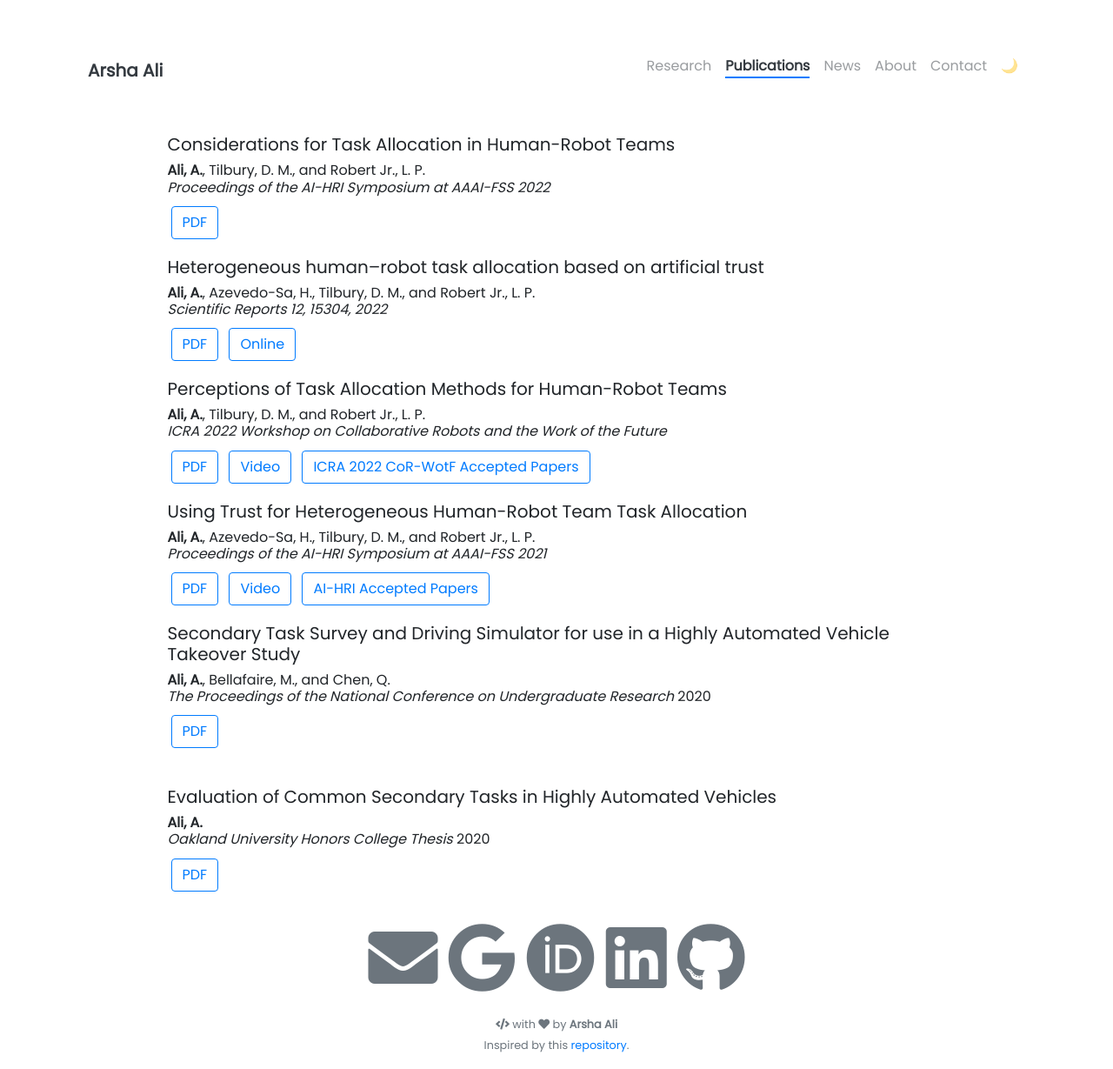
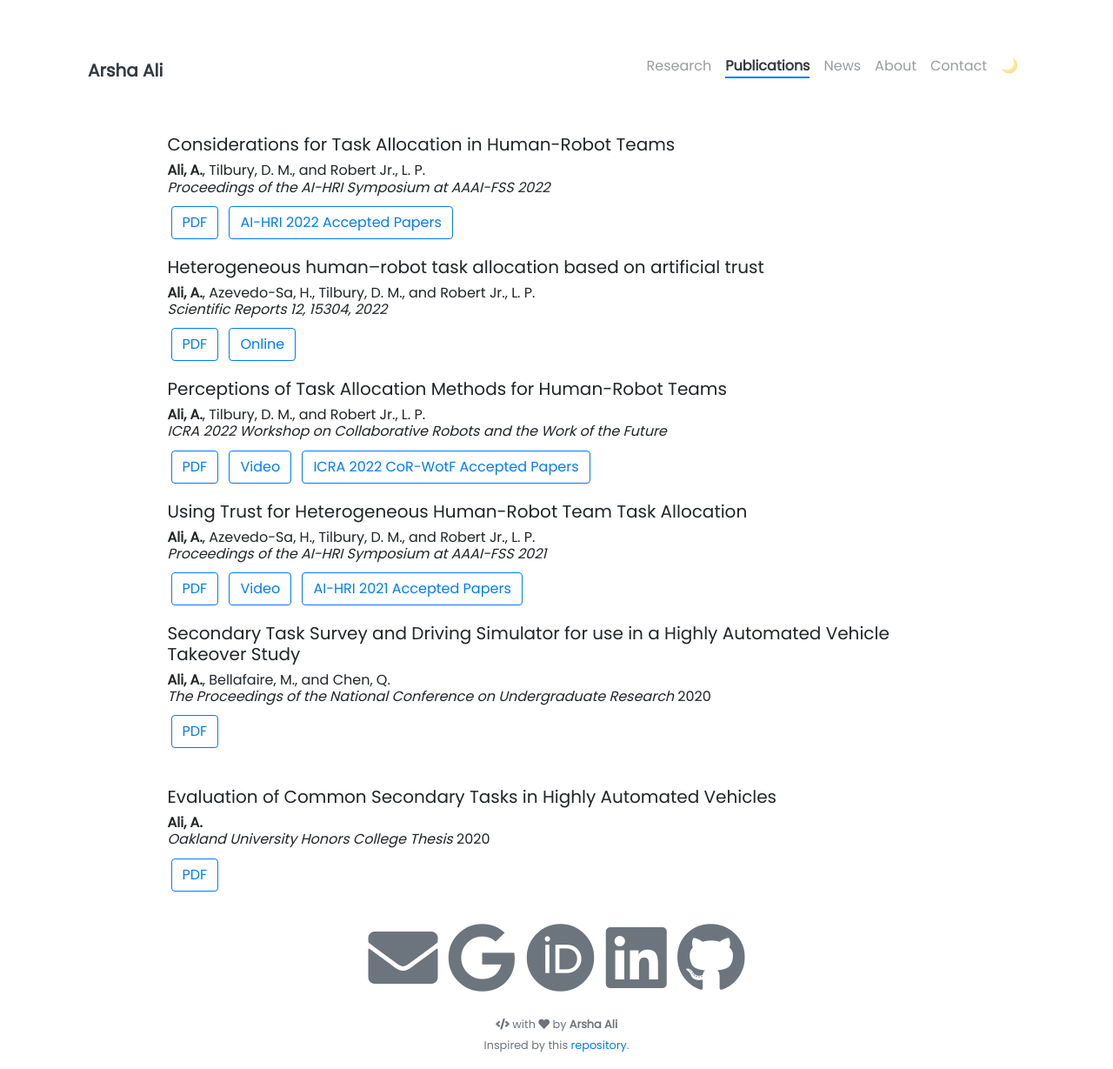
Before and after one commit to arshaali/arshaali.github.io, a Jekyll site: the page built from pages/publications.html, in a window 1280 px wide and 1229 px high. Shown: the whole window at 87% size. Built offline with Jekyll 4.4.1, drawn with Linux system fonts in a browser that asks for light colours; nearby versions of some CDN libraries.

Commit message:
Update publications.html

```diff
--- a/pages/publications.html
+++ b/pages/publications.html
@@ -37,6 +37,7 @@ a:hover, a:active {
 </h6>
 <p>
   {% include elements/button.html link="https://arxiv.org/pdf/2210.03259.pdf" text="PDF" %}
+  {% include elements/button.html link="https://ai-hri.github.io/2022/#program" text="AI-HRI 2022 Accepted Papers" %}
 </p>
 
 <h5>
@@ -76,7 +77,7 @@ a:hover, a:active {
 <p>
   {% include elements/button.html link="https://dx.doi.org/10.7302/3321" text="PDF" %}
   {% include elements/button.html link="https://youtu.be/vf0mVXBUBMU" text="Video" %}
-  {% include elements/button.html link="https://ai-hri.github.io/2021/#speakers" text="AI-HRI Accepted Papers" %}
+  {% include elements/button.html link="https://ai-hri.github.io/2021/#speakers" text="AI-HRI 2021 Accepted Papers" %}
 </p>
 
 <h5>
```
